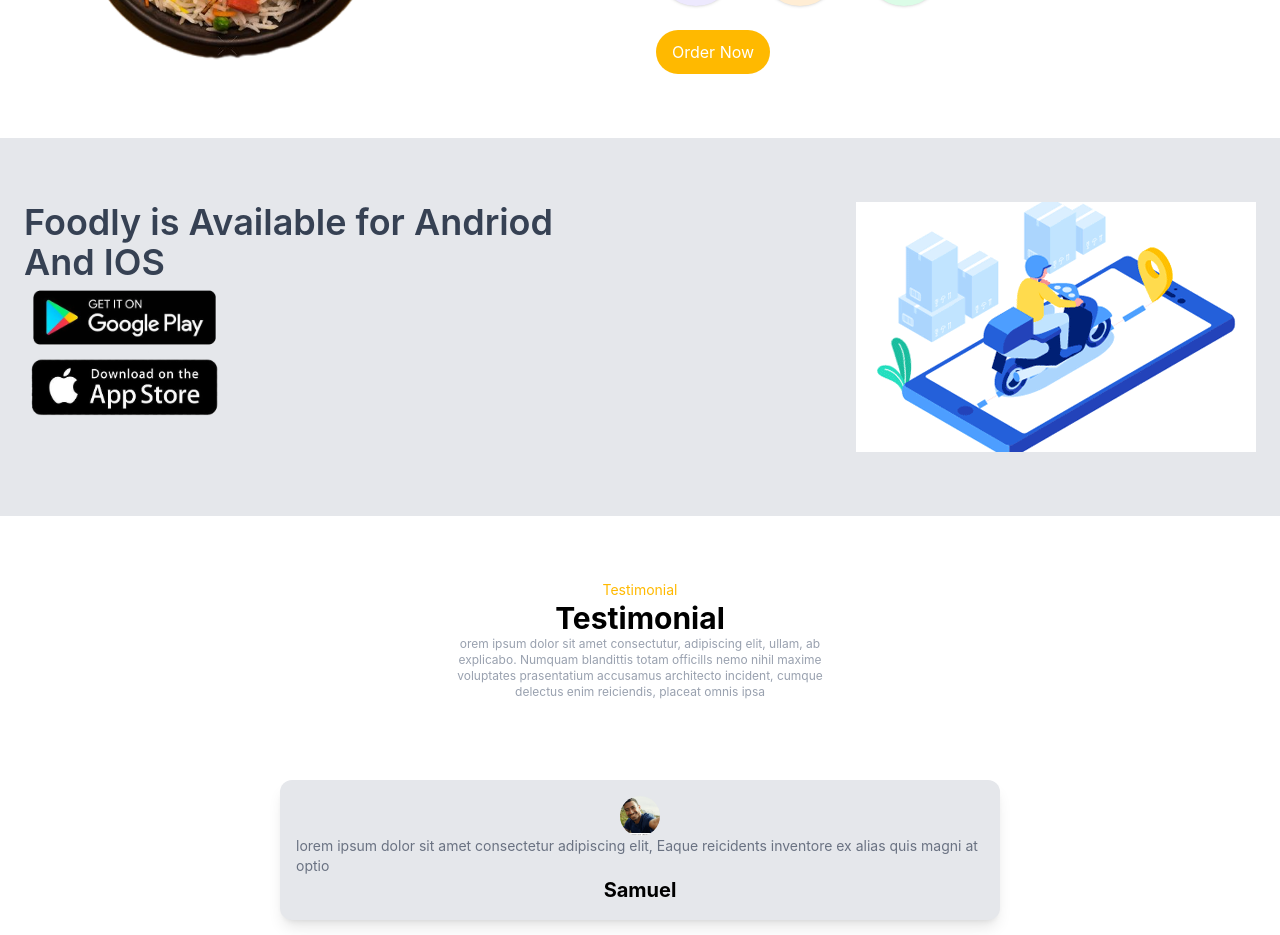
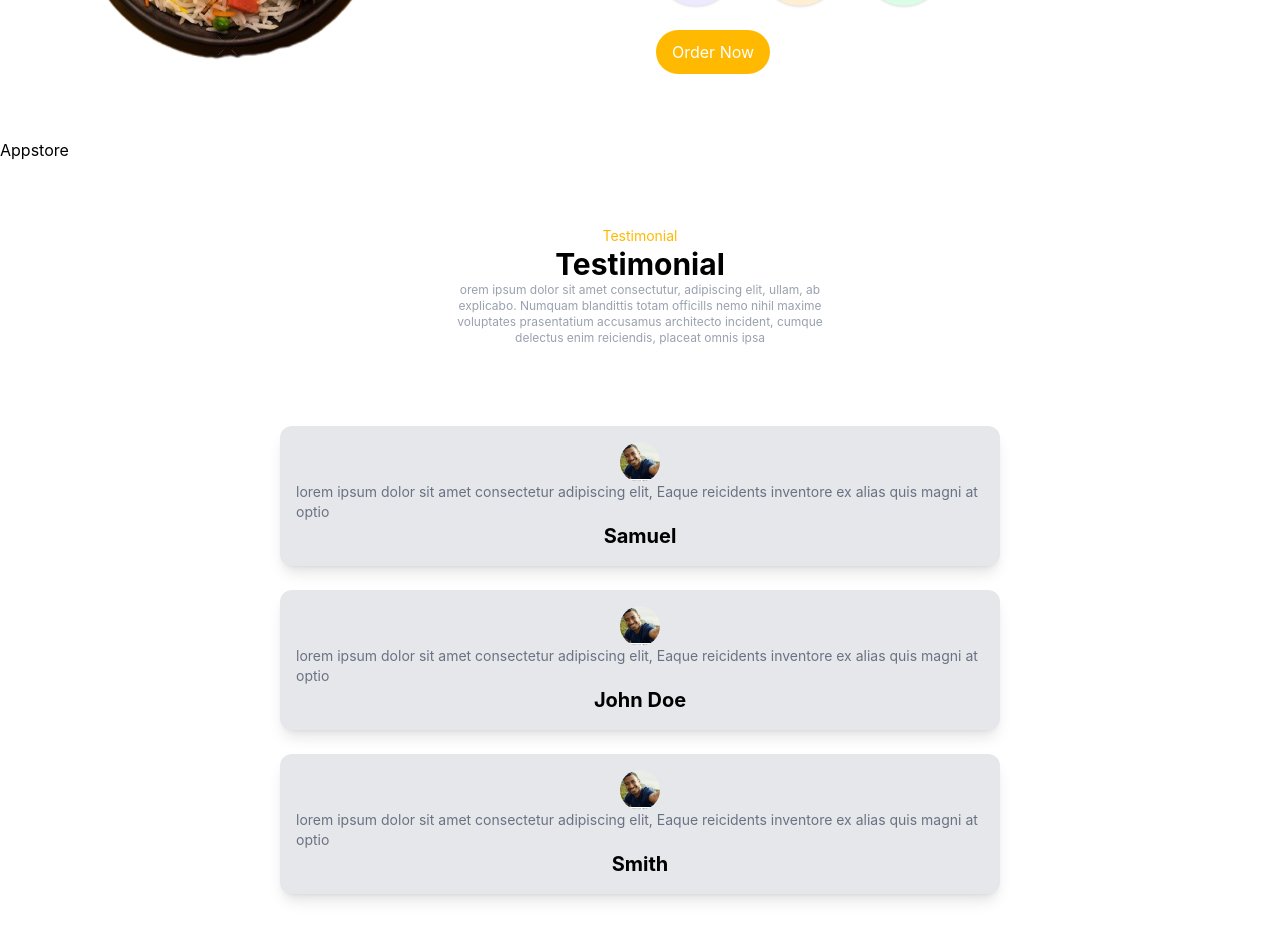
Before and after one commit to Sammy25e/restaurant-webpage, a React (Vite) app: page / in a window 1280 px wide. Shown: the part 1580-2515 px from the top of the page. Built offline with nearby package versions, Linux system fonts and the light colour scheme.

Commit message:
push new

```diff
--- a/src/App.jsx
+++ b/src/App.jsx
@@ -2,10 +2,10 @@ import Navbar from "./components/Navbar";
 import Herosection from "./components/Herosection";
 import Services from "./components/Services";
 import About from "./components/About";
-// import Appstore from "./components/Appstore";
+
 import Testimonial from "./components/Testimonial";
 import Footer from "./components/Footer";
-import Store from "./components/Store";
+import Appstore from "./components/Appstore";
 
 const App = () => {
   return (
@@ -14,8 +14,7 @@ const App = () => {
       <Herosection />
       <Services />
       <About />
-      <Store />
-      {/* <Appstore /> */}
+      <Appstore />
       <Testimonial />
       <Footer />
     </div>
--- a/src/components/Appstore.jsx
+++ b/src/components/Appstore.jsx
@@ -1,37 +1,9 @@
-import Playstoreimg from "../assets/assets/Play_store.png";
-import Appstoreimg from "../assets/assets/App_store.png";
-import bike from "../assets/assets/mobile_bike.gif";
+import React from 'react'
+
 const Appstore = () => {
   return (
-    <div className="w-full bg-gray-200 py-16">
-      <div className="max-w-7xl w-full mx-auto px-4 md:px-6 flex flex-col md:flex-row items-start justify-between">
-        <div className="max-w-xl">
-          <h2 className="text-2xl text-center sm:text-left sm:text-4xl font-semibold text-gray-700">
-            Foodly is Available for Andriod And IOS
-          </h2>
-          <div>
-            <a href="">
-              <img
-                src={Playstoreimg}
-                alt="playstore"
-                className=" max-w-[150px] sm:max-w-[120px] md:max-w-[200px]"
-              />
-            </a>
-            <a href="">
-              <img
-                src={Appstoreimg}
-                alt="appstoresimg"
-                className=" max-w-[150px] sm:max-w-[120px] md:max-w-[200px]"
-              />
-            </a>
-          </div>
-        </div>
-        <div className="w-[400px] h-[250px]">
-          <img src={bike} alt="" className="w-full h-full object-cover" />
-        </div>
-      </div>
-    </div>
-  );
-};
+    <div>Appstore</div>
+  )
+}
 
-export default Appstore;
+export default Appstore
--- a/src/components/Store.jsx
+++ /dev/null
@@ -1,37 +0,0 @@
-import Playstoreimg from "../assets/assets/Play_store.png";
-import Appstoreimg from "../assets/assets/App_store.png";
-import bike from "../assets/assets/mobile_bike.gif";
-const Store = () => {
-  return (
-    <div className="w-full bg-gray-200 py-16">
-      <div className="max-w-7xl w-full mx-auto px-4 md:px-6 flex flex-col md:flex-row items-start justify-between">
-        <div className="max-w-xl">
-          <h2 className="text-2xl text-center sm:text-left sm:text-4xl font-semibold text-gray-700">
-            Foodly is Available for Andriod And IOS
-          </h2>
-          <div>
-            <a href="">
-              <img
-                src={Playstoreimg}
-                alt="playstore"
-                className=" max-w-[150px] sm:max-w-[120px] md:max-w-[200px]"
-              />
-            </a>
-            <a href="">
-              <img
-                src={Appstoreimg}
-                alt="appstoresimg"
-                className=" max-w-[150px] sm:max-w-[120px] md:max-w-[200px]"
-              />
-            </a>
-          </div>
-        </div>
-        <div className="w-[400px] h-[250px]">
-          <img src={bike} alt="" className="w-full h-full object-cover" />
-        </div>
-      </div>
-    </div>
-  );
-};
-
-export default Store;
```
